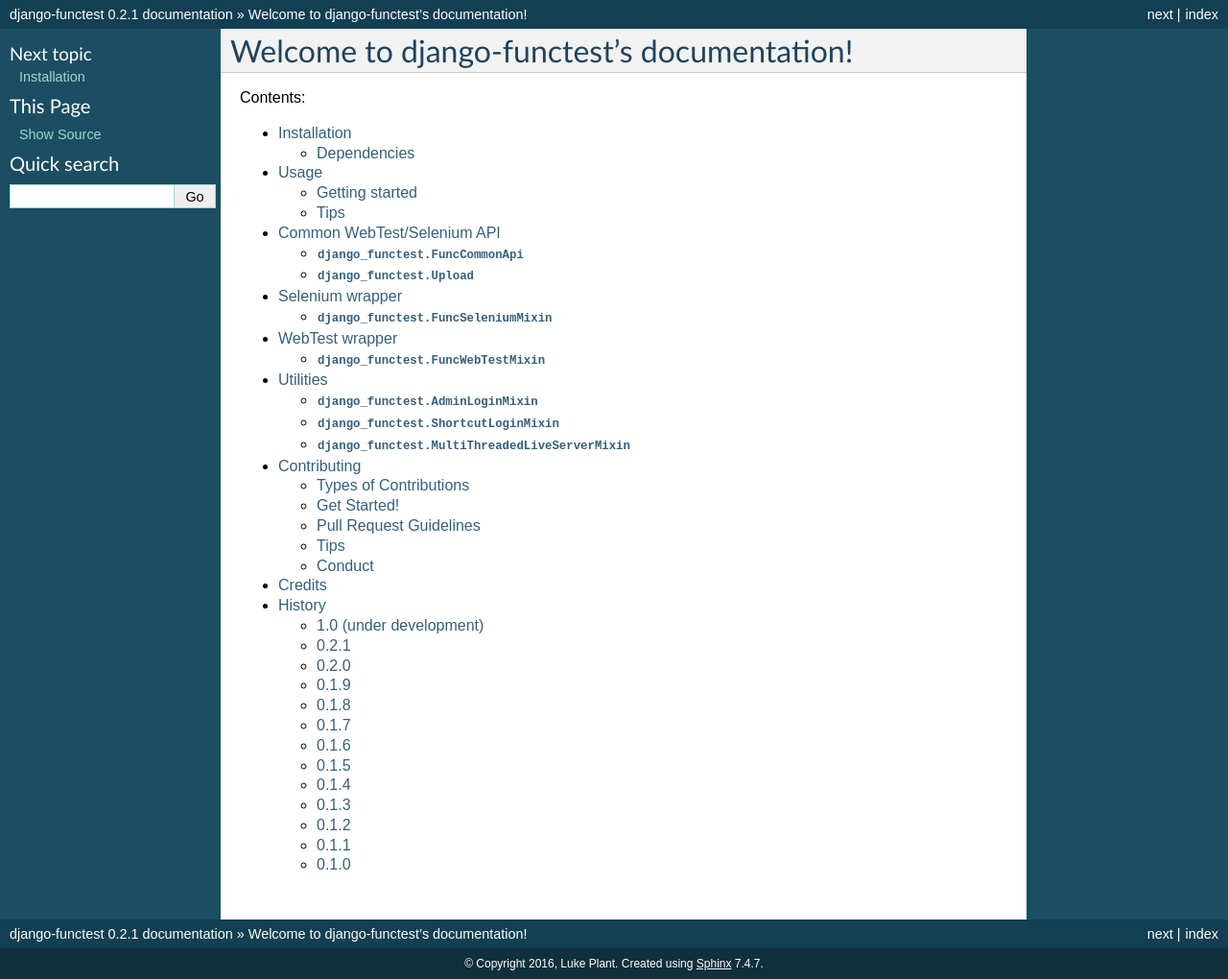
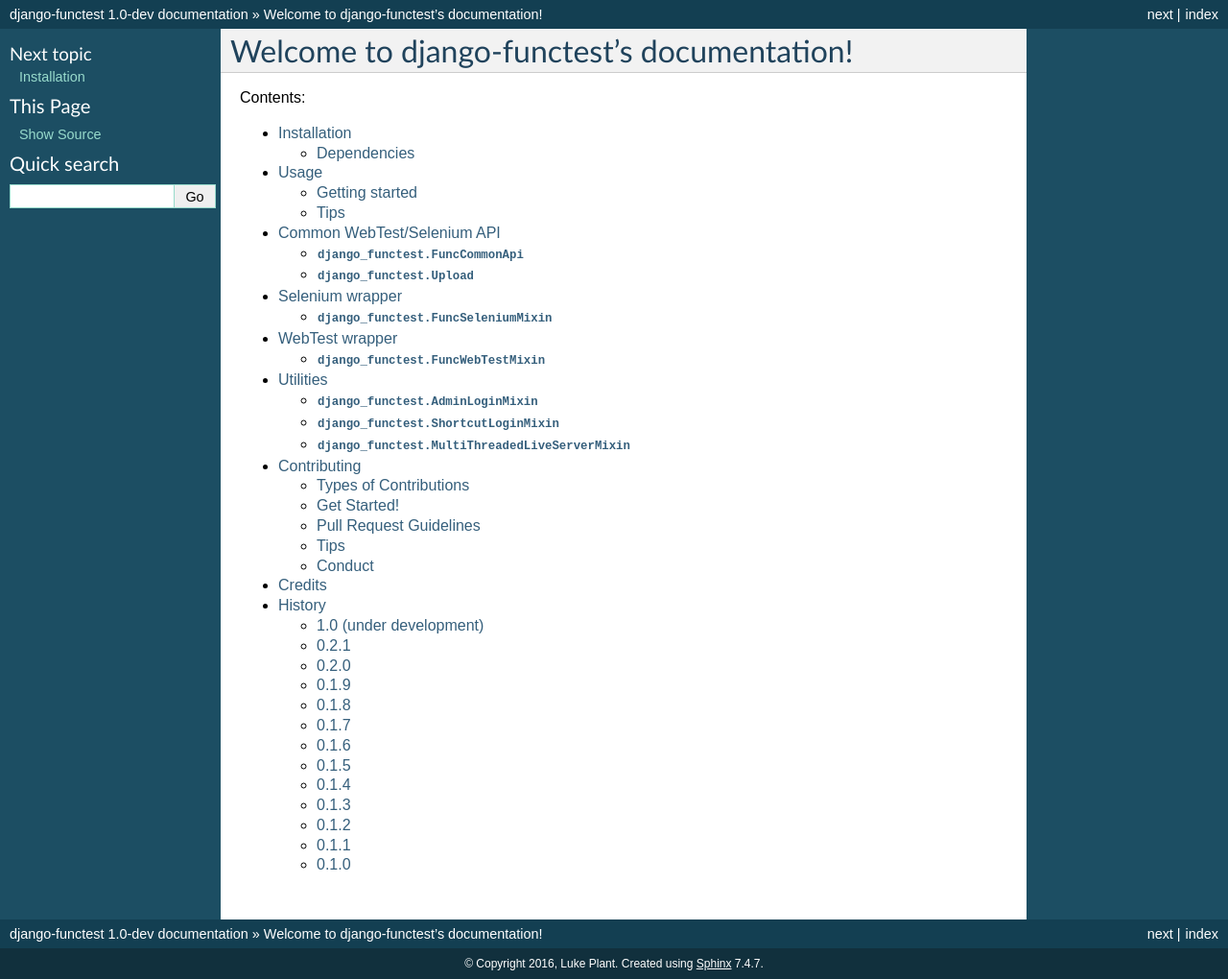
Before and after one commit to django-functest/django-functest, a Sphinx documentation site: the page built from docs/index.rst, in a window 1280 px wide. Shown: the whole page at 96% size. Built offline with Sphinx 7.4.7, drawn with Linux system fonts in a browser that asks for light colours.

Commit message:
Version bump to dev version

```diff
--- a/django_functest/__init__.py
+++ b/django_functest/__init__.py
@@ -7,7 +7,7 @@
 from .files import Upload
 from .server import MultiThreadedLiveServerMixin
 
-__version__ = '0.2.1'
+__version__ = '1.0-dev'
 
 __all__ = ['FuncBaseMixin', 'FuncWebTestMixin', 'FuncSeleniumMixin', 'ShortcutLoginMixin',
            'AdminLoginMixin', 'MultiThreadedLiveServerMixin', 'Upload']
--- a/docs/conf.py
+++ b/docs/conf.py
@@ -52,9 +52,9 @@
 # built documents.
 #
 # The short X.Y version.
-version = "0.2.1"
+version = "1.0"
 # The full version, including alpha/beta/rc tags.
-release = "0.2.1"
+release = "1.0-dev"
 
 # The language for content autogenerated by Sphinx. Refer to documentation
 # for a list of supported languages.
--- a/setup.py
+++ b/setup.py
@@ -12,7 +12,7 @@
 except ImportError:
     from distutils.core import setup
 
-version = "0.2.1"
+version = "1.0-dev"
 
 if sys.argv[-1] == 'publish':
     try:
```
